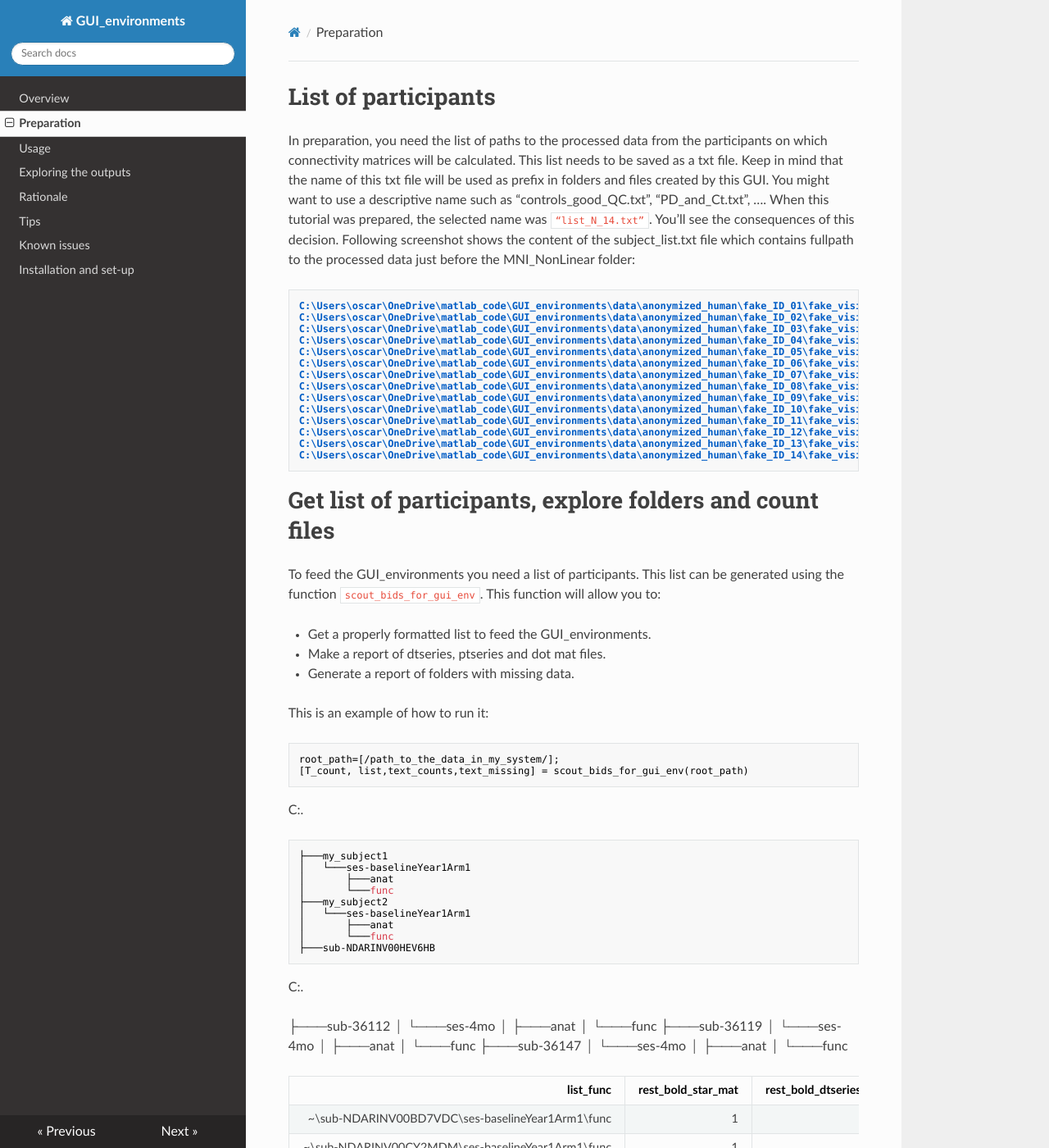
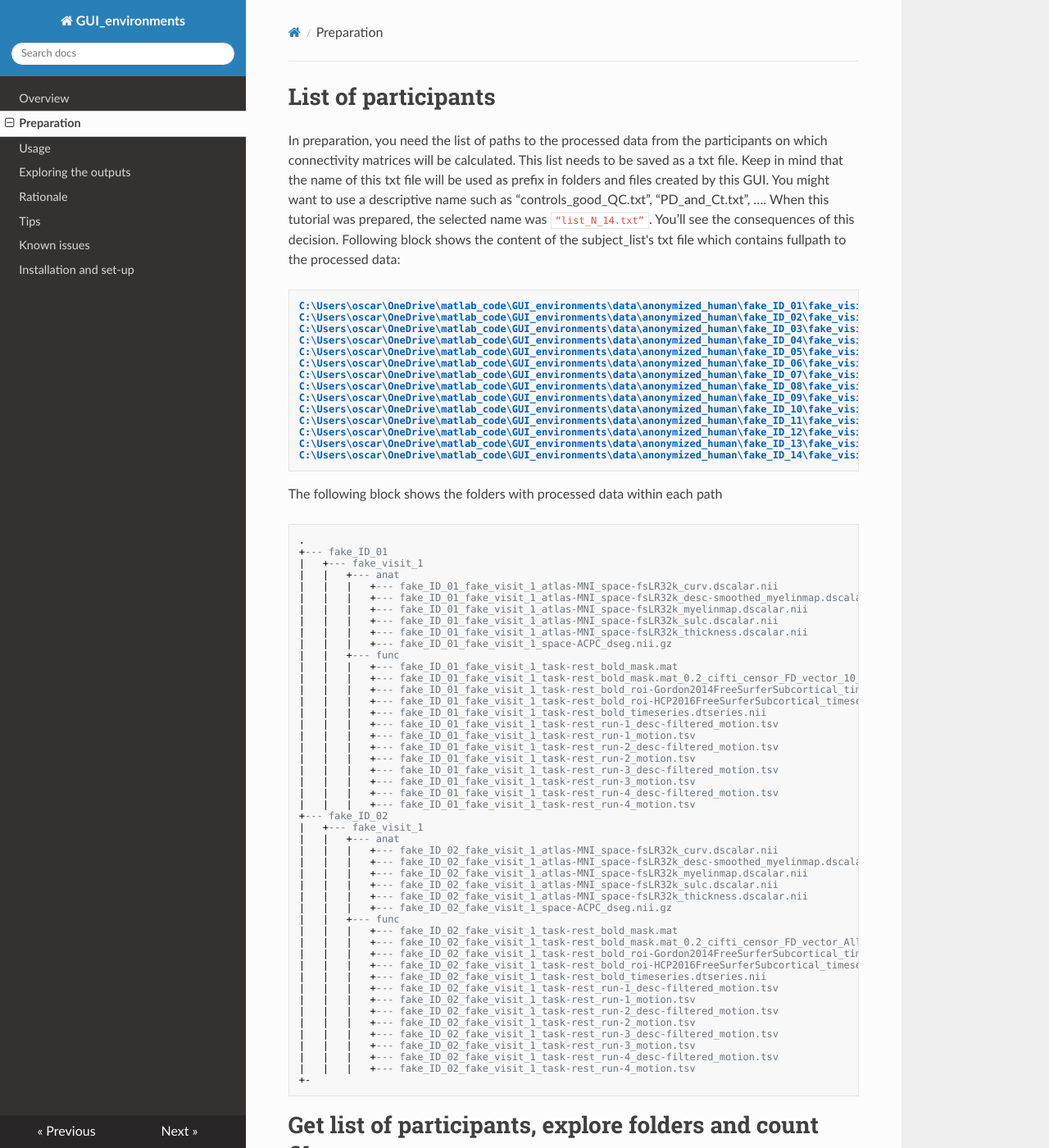
Before and after one commit to omiranda/GUI_environments_documentation, an MkDocs documentation site: the page built from docs/prep.md, in a window 1280 px wide and 1400 px high. Shown: the whole window at 82% size. Built offline with MkDocs 1.6.1, drawn with Linux system fonts in a browser that asks for light colours; nearby versions of some CDN libraries; old or Windows-style settings are respelled for this version of MkDocs.

Commit message:
Update prep.md

````diff
--- a/docs/prep.md
+++ b/docs/prep.md
@@ -4,7 +4,7 @@
 
 
 In preparation, you need the list of paths to the processed data from the participants on which connectivity matrices will be calculated. This list needs to be saved as a txt file. Keep in mind that the name of this txt file will be used as prefix in folders and files created by this GUI. You might want to use a descriptive name such as “controls_good_QC.txt”, “PD_and_Ct.txt”, …. When this tutorial was prepared, the selected name was `“list_N_14.txt”`. You’ll see the consequences of this decision.
-Following screenshot shows the content of the subject_list.txt file which contains fullpath to the processed data just before the MNI_NonLinear folder:
+Following block shows the content of the subject_list's txt file which contains fullpath to the processed data:
 
 ```
 C:\Users\oscar\OneDrive\matlab_code\GUI_environments\data\anonymized_human\fake_ID_01\fake_visit_1
@@ -23,6 +23,58 @@ C:\Users\oscar\OneDrive\matlab_code\GUI_environments\data\anonymized_human\fake_
 C:\Users\oscar\OneDrive\matlab_code\GUI_environments\data\anonymized_human\fake_ID_14\fake_visit_1
 ```
 
+The following block shows the folders with processed data within each path
+
+```
+.
++--- fake_ID_01
+|   +--- fake_visit_1
+|   |   +--- anat
+|   |   |   +--- fake_ID_01_fake_visit_1_atlas-MNI_space-fsLR32k_curv.dscalar.nii
+|   |   |   +--- fake_ID_01_fake_visit_1_atlas-MNI_space-fsLR32k_desc-smoothed_myelinmap.dscalar.nii
+|   |   |   +--- fake_ID_01_fake_visit_1_atlas-MNI_space-fsLR32k_myelinmap.dscalar.nii
+|   |   |   +--- fake_ID_01_fake_visit_1_atlas-MNI_space-fsLR32k_sulc.dscalar.nii
+|   |   |   +--- fake_ID_01_fake_visit_1_atlas-MNI_space-fsLR32k_thickness.dscalar.nii
+|   |   |   +--- fake_ID_01_fake_visit_1_space-ACPC_dseg.nii.gz
+|   |   +--- func
+|   |   |   +--- fake_ID_01_fake_visit_1_task-rest_bold_mask.mat
+|   |   |   +--- fake_ID_01_fake_visit_1_task-rest_bold_mask.mat_0.2_cifti_censor_FD_vector_10_minutes_of_data_at_0.2_threshold.txt
+|   |   |   +--- fake_ID_01_fake_visit_1_task-rest_bold_roi-Gordon2014FreeSurferSubcortical_timeseries.ptseries.nii
+|   |   |   +--- fake_ID_01_fake_visit_1_task-rest_bold_roi-HCP2016FreeSurferSubcortical_timeseries.ptseries.nii
+|   |   |   +--- fake_ID_01_fake_visit_1_task-rest_bold_timeseries.dtseries.nii
+|   |   |   +--- fake_ID_01_fake_visit_1_task-rest_run-1_desc-filtered_motion.tsv
+|   |   |   +--- fake_ID_01_fake_visit_1_task-rest_run-1_motion.tsv
+|   |   |   +--- fake_ID_01_fake_visit_1_task-rest_run-2_desc-filtered_motion.tsv
+|   |   |   +--- fake_ID_01_fake_visit_1_task-rest_run-2_motion.tsv
+|   |   |   +--- fake_ID_01_fake_visit_1_task-rest_run-3_desc-filtered_motion.tsv
+|   |   |   +--- fake_ID_01_fake_visit_1_task-rest_run-3_motion.tsv
+|   |   |   +--- fake_ID_01_fake_visit_1_task-rest_run-4_desc-filtered_motion.tsv
+|   |   |   +--- fake_ID_01_fake_visit_1_task-rest_run-4_motion.tsv
++--- fake_ID_02
+|   +--- fake_visit_1
+|   |   +--- anat
+|   |   |   +--- fake_ID_02_fake_visit_1_atlas-MNI_space-fsLR32k_curv.dscalar.nii
+|   |   |   +--- fake_ID_02_fake_visit_1_atlas-MNI_space-fsLR32k_desc-smoothed_myelinmap.dscalar.nii
+|   |   |   +--- fake_ID_02_fake_visit_1_atlas-MNI_space-fsLR32k_myelinmap.dscalar.nii
+|   |   |   +--- fake_ID_02_fake_visit_1_atlas-MNI_space-fsLR32k_sulc.dscalar.nii
+|   |   |   +--- fake_ID_02_fake_visit_1_atlas-MNI_space-fsLR32k_thickness.dscalar.nii
+|   |   |   +--- fake_ID_02_fake_visit_1_space-ACPC_dseg.nii.gz
+|   |   +--- func
+|   |   |   +--- fake_ID_02_fake_visit_1_task-rest_bold_mask.mat
+|   |   |   +--- fake_ID_02_fake_visit_1_task-rest_bold_mask.mat_0.2_cifti_censor_FD_vector_All_Good_Frames.txt
+|   |   |   +--- fake_ID_02_fake_visit_1_task-rest_bold_roi-Gordon2014FreeSurferSubcortical_timeseries.ptseries.nii
+|   |   |   +--- fake_ID_02_fake_visit_1_task-rest_bold_roi-HCP2016FreeSurferSubcortical_timeseries.ptseries.nii
+|   |   |   +--- fake_ID_02_fake_visit_1_task-rest_bold_timeseries.dtseries.nii
+|   |   |   +--- fake_ID_02_fake_visit_1_task-rest_run-1_desc-filtered_motion.tsv
+|   |   |   +--- fake_ID_02_fake_visit_1_task-rest_run-1_motion.tsv
+|   |   |   +--- fake_ID_02_fake_visit_1_task-rest_run-2_desc-filtered_motion.tsv
+|   |   |   +--- fake_ID_02_fake_visit_1_task-rest_run-2_motion.tsv
+|   |   |   +--- fake_ID_02_fake_visit_1_task-rest_run-3_desc-filtered_motion.tsv
+|   |   |   +--- fake_ID_02_fake_visit_1_task-rest_run-3_motion.tsv
+|   |   |   +--- fake_ID_02_fake_visit_1_task-rest_run-4_desc-filtered_motion.tsv
+|   |   |   +--- fake_ID_02_fake_visit_1_task-rest_run-4_motion.tsv
++-
+```
 # Get list of participants, explore folders and count files
 
 To feed the GUI_environments you need a list of participants. This list can be generated using the function `scout_bids_for_gui_env`. This function will allow you to:
````
